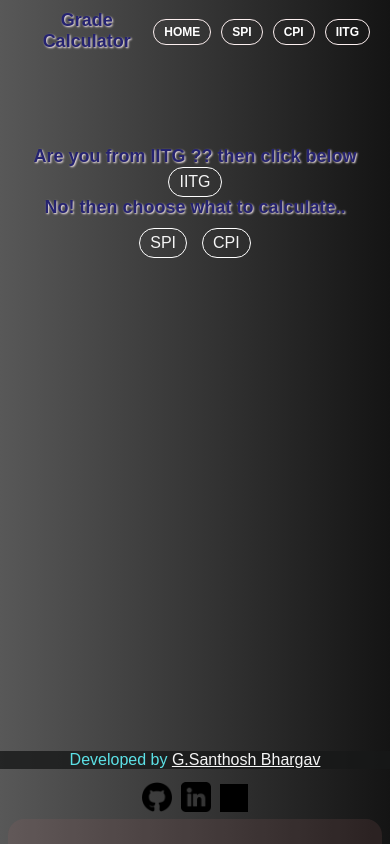
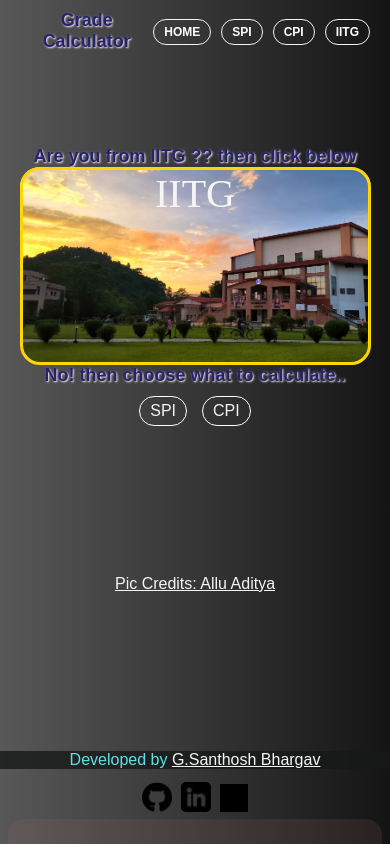
Before and after one commit to SanthoshBhargav/GradeCalculator, a React (Create React App) app in the folder frontend/: page / in a window 390 px wide. Shown: the top 844 px of the page. Built offline with nearby package versions, Linux system fonts and the light colour scheme; grey boxes are pictures that could not be loaded; a web font is replaced by a local one.

Commit message:
added photo in phone too

```diff
--- a/frontend/src/App.css
+++ b/frontend/src/App.css
@@ -228,7 +228,4 @@
   .feedback div{
     flex-direction: column;
   }
-  .pic-credits{
-    display: none;
   }
-  }
--- a/frontend/src/Components/Home/style.css
+++ b/frontend/src/Components/Home/style.css
@@ -61,11 +61,11 @@
 
 @media screen and (max-width: 600px) {
     .bg{
-        display: none;
+        /* display: none; */
         width:90vw;
     }
     .bg2{
-        display: block;
+        /* display: block; */
         width:fit-content;
         padding: 5px 10px;
         border: 1px white solid;
```
